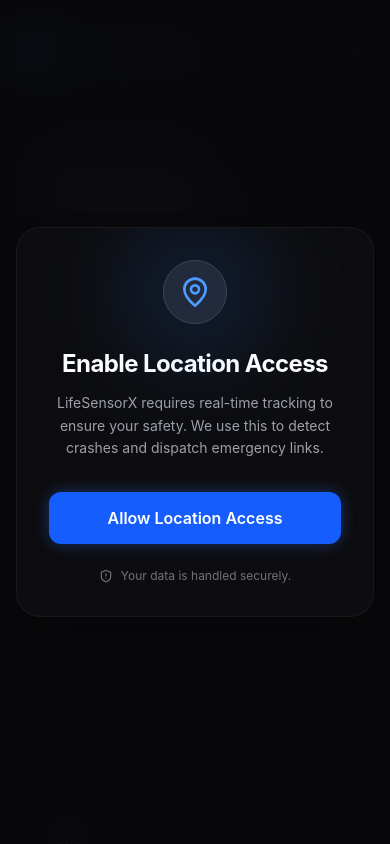
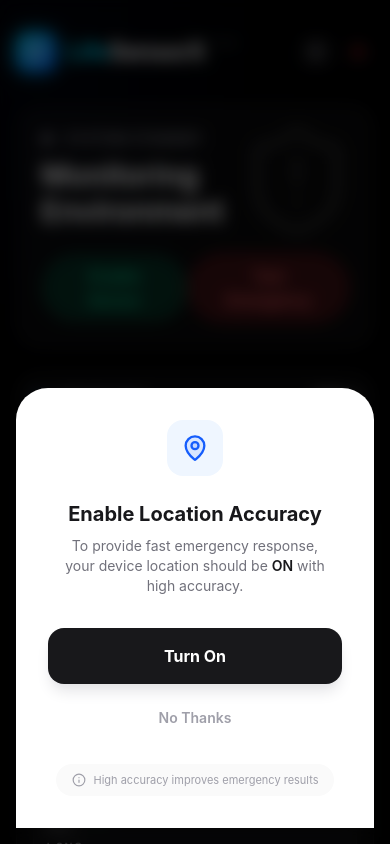
Before and after one commit to its-Sittu/LifeSensorX, a React (Vite) app: page /hospital in a window 390 px wide. Shown: the top 844 px of the page. Built offline with nearby package versions, Linux system fonts and the light colour scheme; no server answers.

Commit message:
Implement modern OLX/Rapido style location permission UX

```diff
--- a/src/components/LocationPermissionModal.tsx
+++ b/src/components/LocationPermissionModal.tsx
@@ -1,5 +1,5 @@
 import React from 'react';
-import { MapPin, ShieldAlert, Loader2, RefreshCw, AlertCircle } from 'lucide-react';
+import { MapPin, Info, Settings, AlertCircle, Loader2 } from 'lucide-react';
 import { motion, AnimatePresence } from 'framer-motion';
 import { LocationStatus } from '../hooks/useLocation';
 
@@ -10,84 +10,103 @@
 }
 
 const LocationPermissionModal: React.FC<Props> = ({ status, errorMsg, onAllow }) => {
-  // Show modal if not active and not in a completely terminal error state (though we show errors inside)
+  // Show modal if not active
   const isVisible = status !== 'active';
 
   return (
     <AnimatePresence>
-      {isVisible && (
+      {isVisible && (status !== 'denied' && status !== 'unavailable' && status !== 'loading') && (
         <motion.div
           initial={{ opacity: 0 }}
           animate={{ opacity: 1 }}
           exit={{ opacity: 0 }}
-          className="fixed inset-0 z-[100] flex items-center justify-center p-4 bg-zinc-950/95 backdrop-blur-xl"
+          className="fixed inset-0 z-[100] flex items-end sm:items-center justify-center p-4 bg-black/60 backdrop-blur-sm"
         >
           <motion.div
-            initial={{ scale: 0.9, y: 20 }}
-            animate={{ scale: 1, y: 0 }}
-            className="w-full max-w-sm glass-card p-8 flex flex-col items-center text-center relative overflow-hidden"
+            initial={{ y: "100%" }}
+            animate={{ y: 0 }}
+            exit={{ y: "100%" }}
+            className="w-full max-w-sm bg-white rounded-t-[32px] sm:rounded-[32px] p-8 flex flex-col items-center text-center shadow-2xl"
           >
-            {/* Background glow */}
-            <div className={`absolute top-0 left-1/2 -translate-x-1/2 w-32 h-32 blur-[50px] rounded-full pointer-events-none transition-colors duration-500 ${
-              status === 'denied' || status === 'unavailable' ? 'bg-red-500/20' : 'bg-blue-500/20'
-            }`} />
-
-            <div className={`w-16 h-16 rounded-full border flex items-center justify-center mb-6 transition-colors duration-300 ${
-              status === 'denied' || status === 'unavailable'
-                ? 'bg-red-500/10 border-red-500/30 text-red-400'
-                : 'bg-zinc-800/80 border-zinc-700 text-blue-400'
-            }`}>
-              {status === 'loading' ? (
-                <Loader2 size={32} className="animate-spin" />
-              ) : status === 'denied' || status === 'unavailable' ? (
-                <AlertCircle size={32} />
-              ) : (
-                <MapPin size={32} />
-              )}
+            <div className="w-14 h-14 rounded-2xl bg-blue-50 text-blue-600 flex items-center justify-center mb-6">
+              <MapPin size={28} className="fill-blue-600/10" />
             </div>
 
-            <h2 className="text-2xl font-bold text-white mb-3 tracking-tight">
-              {status === 'denied' ? 'Permission Denied' :
-               status === 'unavailable' ? 'GPS is Off' :
-               status === 'loading' ? 'Fetching Location...' :
-               'Enable Location Access'}
-            </h2>
-
-            <p className="text-zinc-400 text-sm mb-8 leading-relaxed">
-              {errorMsg || 'LifeSensorX requires real-time tracking to ensure your safety. We use this to detect crashes and dispatch emergency links.'}
+            <h2 className="text-xl font-bold text-zinc-900 mb-2">Enable Location Accuracy</h2>
+            <p className="text-zinc-500 text-sm mb-8 px-2">
+              To provide fast emergency response, your device location should be <span className="font-semibold text-zinc-900">ON</span> with high accuracy.
             </p>
 
             <div className="flex flex-col w-full gap-3">
               <button
                 onClick={onAllow}
-                disabled={status === 'loading'}
-                className={`w-full py-3.5 rounded-xl text-white font-semibold flex items-center justify-center gap-2 transition-all active:scale-95 disabled:opacity-50 ${
-                  status === 'denied' || status === 'unavailable'
-                    ? 'bg-red-600 hover:bg-red-500 shadow-[0_0_15px_rgba(220,38,38,0.4)]'
-                    : 'bg-blue-600 hover:bg-blue-500 shadow-[0_0_15px_rgba(37,99,235,0.4)]'
-                }`}
+                className="w-full py-4 rounded-2xl bg-zinc-900 text-white font-bold text-base hover:bg-zinc-800 transition-all active:scale-95 shadow-lg shadow-zinc-200"
               >
-                {status === 'loading' ? (
-                  <>
-                    <Loader2 size={18} className="animate-spin" />
-                    Connecting to GPS...
-                  </>
-                ) : status === 'denied' || status === 'unavailable' ? (
-                  <>
-                    <RefreshCw size={18} />
-                    Try Again
-                  </>
-                ) : (
-                  'Allow Location Access'
-                )}
+                Turn On
+              </button>
+
+              <button
+                className="w-full py-3 text-zinc-400 font-semibold text-sm hover:text-zinc-600 transition-colors"
+                onClick={() => alert("Location is required for this app to work.")}
+              >
+                No Thanks
               </button>
             </div>
 
-            <div className="mt-6 flex items-center gap-2 text-xs text-zinc-500">
-              <ShieldAlert size={14} />
-              <span>{status === 'loading' ? 'Waiting for hardware signal...' : 'Your data is handled securely.'}</span>
+            <div className="mt-6 flex items-center gap-2 text-[11px] text-zinc-400 bg-zinc-50 px-4 py-2 rounded-full">
+              <Info size={14} />
+              <span>High accuracy improves emergency results</span>
             </div>
           </motion.div>
+        </motion.div>
+      )}
+
+      {/* Error / Loading State Overlay (Rapido Style) */}
+      {isVisible && (status === 'denied' || status === 'unavailable' || status === 'loading') && (
+        <motion.div
+          initial={{ opacity: 0 }}
+          animate={{ opacity: 1 }}
+          className="fixed inset-0 z-[101] flex items-center justify-center p-6 bg-white"
+        >
+          <div className="w-full max-w-xs flex flex-col items-center text-center">
+            {status === 'loading' ? (
+              <>
+                <div className="relative w-20 h-20 mb-8">
+                  <motion.div
+                    animate={{ scale: [1, 1.5, 1], opacity: [0.3, 0.1, 0.3] }}
+                    transition={{ duration: 2, repeat: Infinity }}
+                    className="absolute inset-0 bg-blue-500 rounded-full"
+                  />
+                  <div className="absolute inset-0 flex items-center justify-center text-blue-600">
+                    <Loader2 size={40} className="animate-spin" />
+                  </div>
+                </div>
+                <h2 className="text-xl font-bold text-zinc-900 mb-2">Fetching Location</h2>
+                <p className="text-zinc-500 text-sm">Please wait while we connect to GPS satellites...</p>
+              </>
+            ) : (
+              <>
+                <div className="w-20 h-20 rounded-full bg-red-50 flex items-center justify-center mb-8 text-red-500">
+                  <AlertCircle size={40} />
+                </div>
+                <h2 className="text-xl font-bold text-zinc-900 mb-2">
+                  {status === 'denied' ? 'Permission Denied' : 'Location is Off'}
+                </h2>
+                <p className="text-zinc-500 text-sm mb-10 leading-relaxed">
+                  {status === 'unavailable'
+                    ? 'Please turn on your device location (GPS) from settings to continue.'
+                    : 'Location access is required. Please enable it in browser settings.'}
+                </p>
+                <button
+                  onClick={onAllow}
+                  className="w-full py-4 rounded-2xl bg-zinc-900 text-white font-bold flex items-center justify-center gap-3 active:scale-95 transition-all"
+                >
+                  <Settings size={20} />
+                  Open Settings / Retry
+                </button>
+              </>
+            )}
+          </div>
         </motion.div>
       )}
     </AnimatePresence>
```
